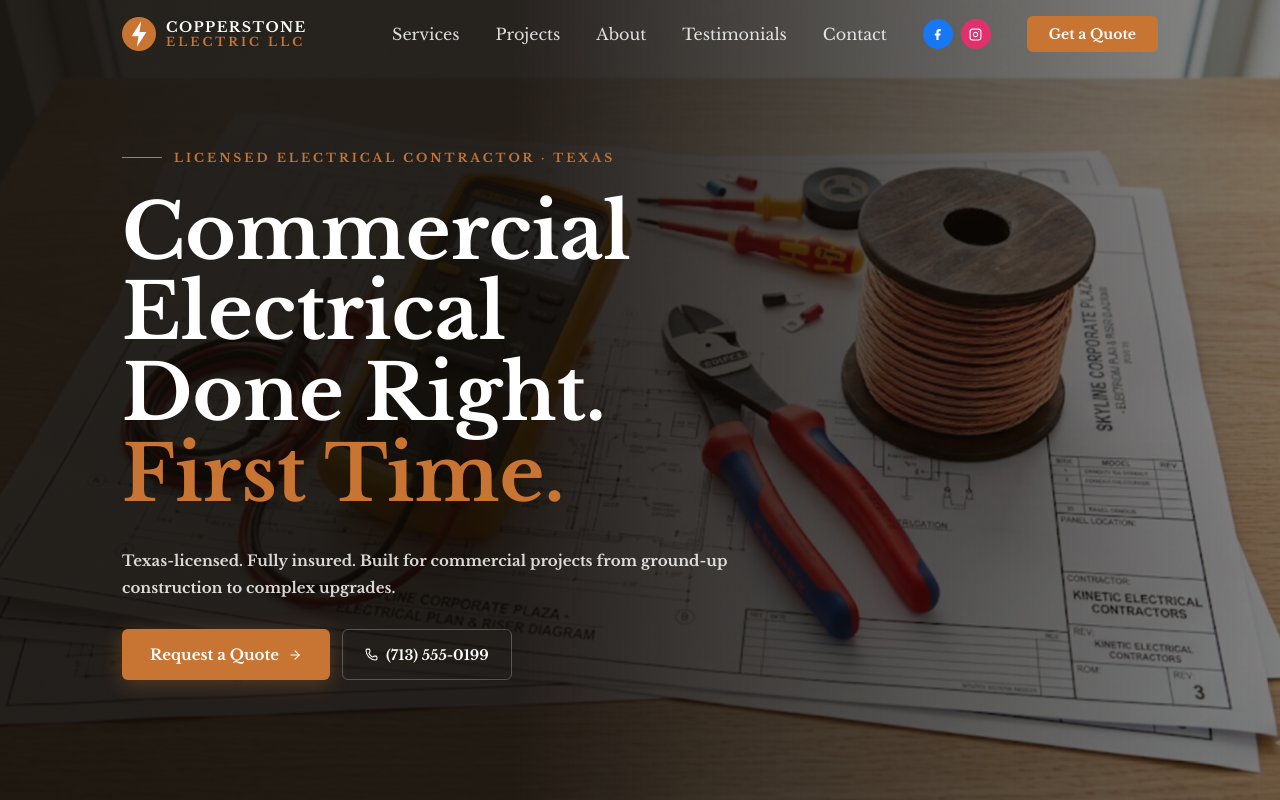
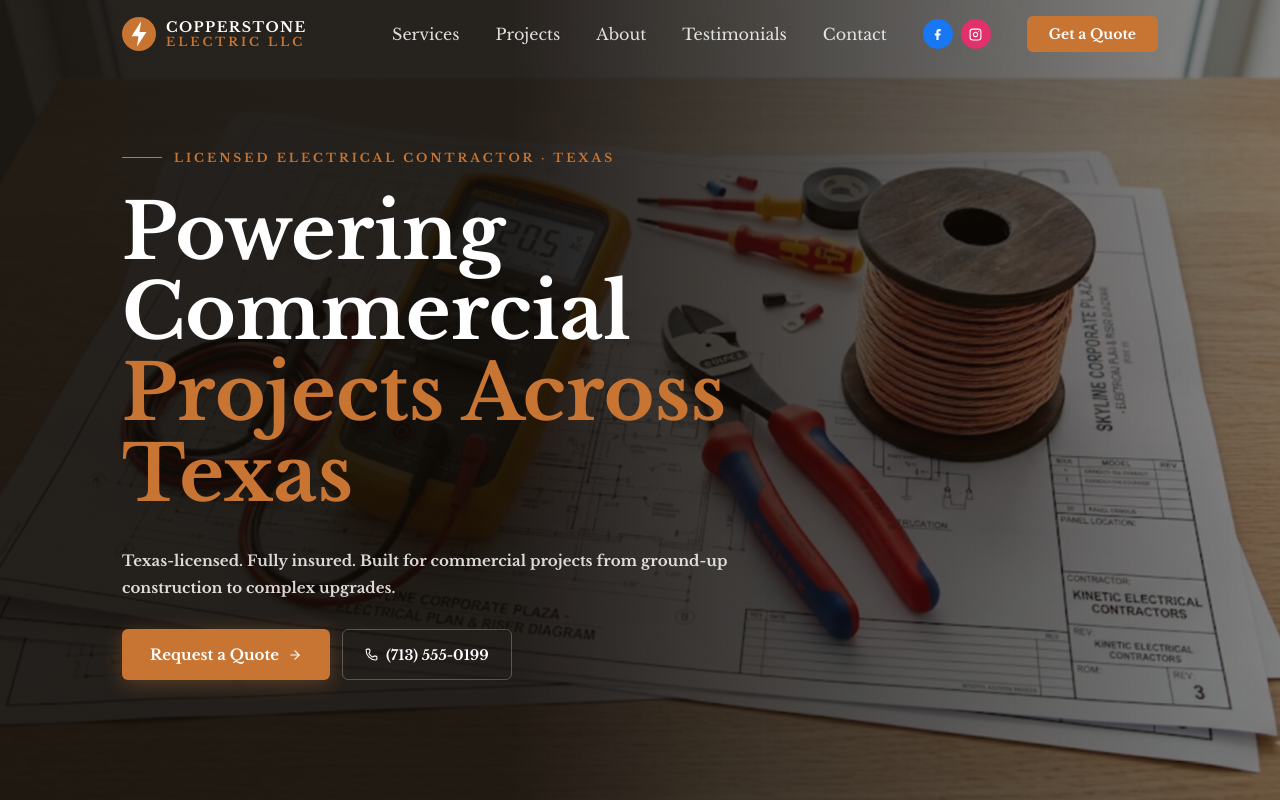
Before and after one commit to sadykovIsmail/Copperstone-Electric-LLC, a React (Vite) app in the folder copperstone-electric/: page / in a window 1280 px wide. Shown: the top 800 px of the page. Built offline with nearby package versions, Linux system fonts and the light colour scheme.

Commit message:
Update hero heading to 'Powering Commercial Projects Across Texas' and switch About section image to hero.jpg

```diff
--- a/copperstone-electric/src/App.jsx
+++ b/copperstone-electric/src/App.jsx
@@ -202,8 +202,8 @@ export default function App() {
           </FadeIn>
           <FadeIn delay={220}>
             <h1 style={{ fontSize: "clamp(2.6rem,6vw,4.8rem)", fontWeight: 900, lineHeight: 1.05, color: "#fff", margin: "0 0 32px", maxWidth: 620 }}>
-              Commercial Electrical Done Right.<br />
-              <span style={{ color: C }}>First Time.</span>
+              Powering Commercial<br />
+              <span style={{ color: C }}>Projects Across Texas</span>
             </h1>
           </FadeIn>
           <FadeIn delay={280}>
```
